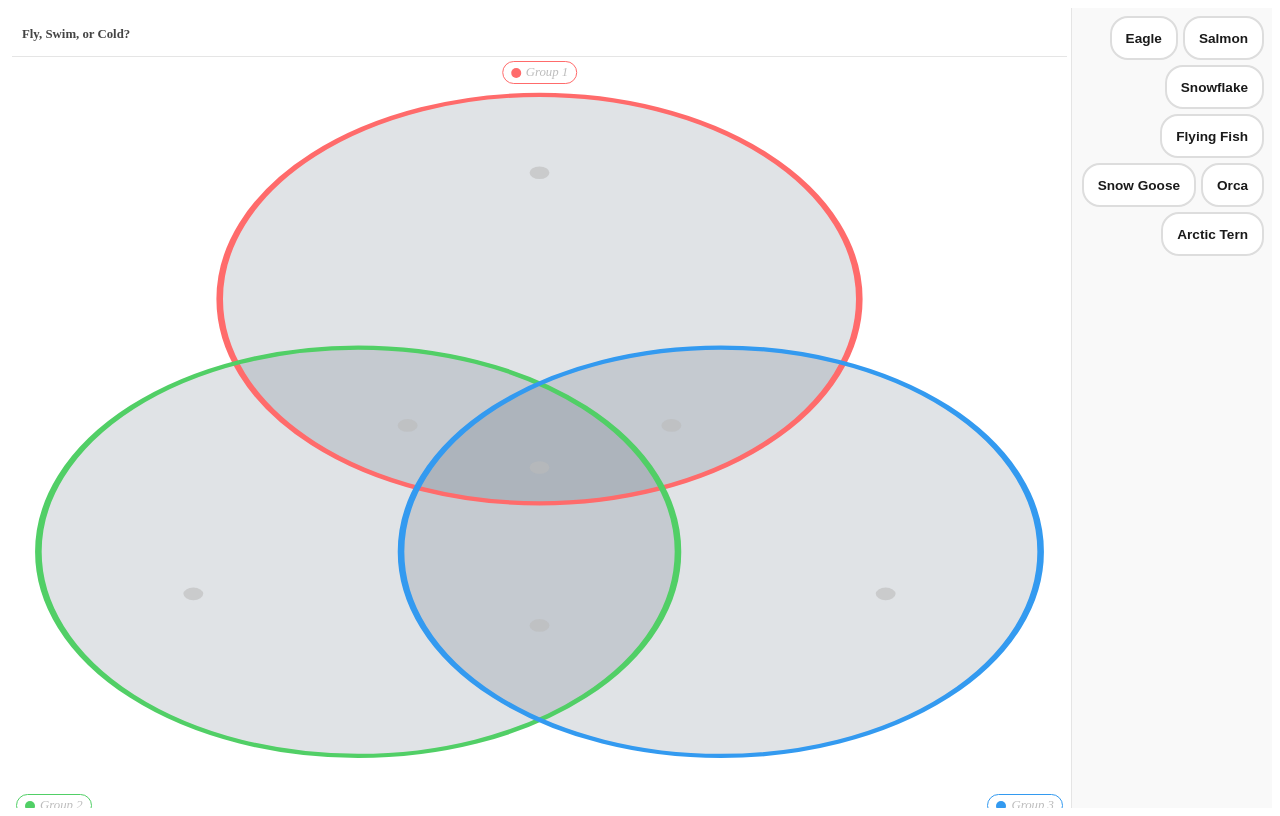
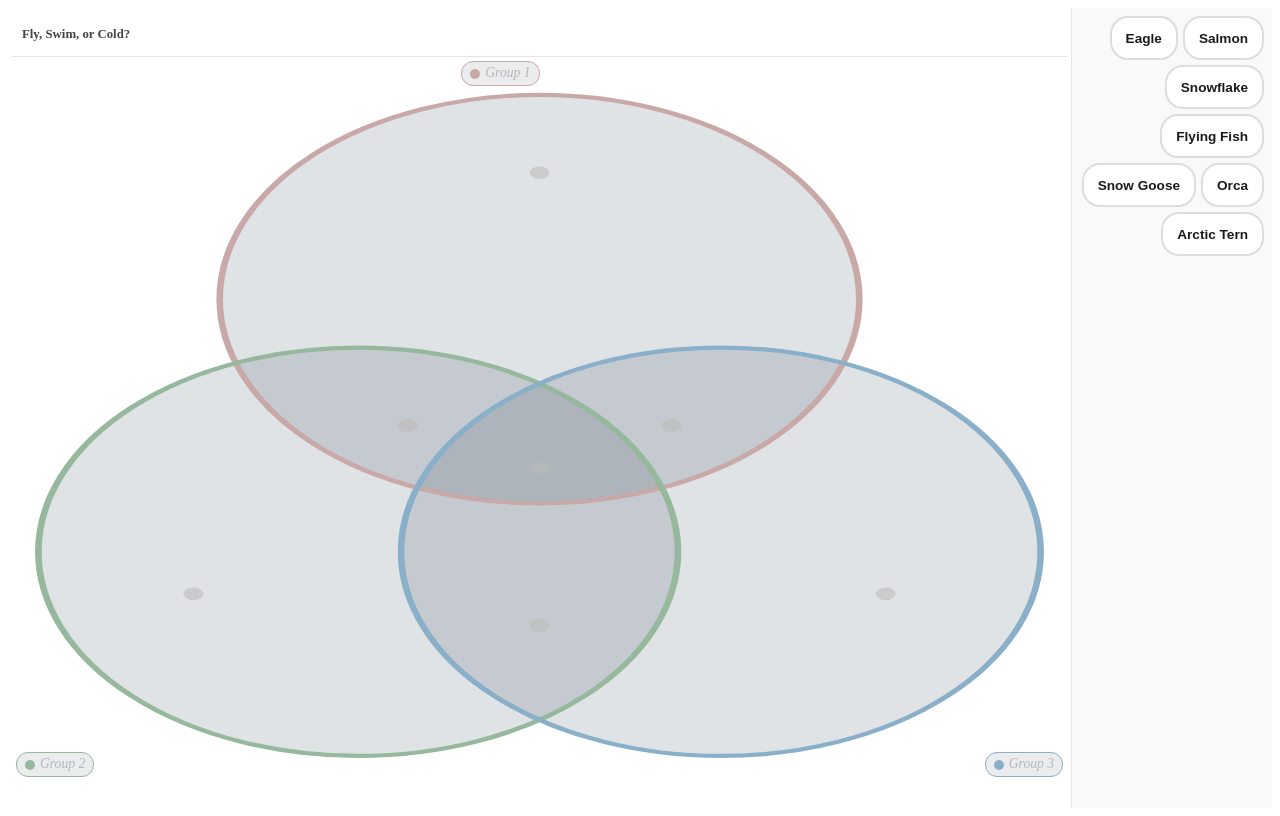
Before and after one commit to robideaux/VennItToWinIt, a React (Vite) app: page / in a window 1280 px wide. Both pictures are taken after a click on the button "Fly, Swim, or Cold?". Built offline with nearby package versions, Linux system fonts and the light colour scheme; the HTML template or start-up script is replaced by a standard one.

Commit message:
Group label placements and colors.

```diff
--- a/src/components/CircleLabels.jsx
+++ b/src/components/CircleLabels.jsx
@@ -1,21 +1,23 @@
 import styles from './CircleLabels.module.css'
 
 const CIRCLE_META = {
-  '1': { color: '#ff6b6b' },
-  '2': { color: '#51cf66' },
-  '3': { color: '#339af0' },
+  '1': { color: '#ff6b6b', muted: '#c9a8a8' },
+  '2': { color: '#51cf66', muted: '#96b89c' },
+  '3': { color: '#339af0', muted: '#8aafc9' },
 }
 
 export default function CircleLabel({ circleId, revealedCircles }) {
   const revealed = revealedCircles.find(r => r.circleId === circleId)
-  const { color } = CIRCLE_META[circleId]
+  const { color, muted } = CIRCLE_META[circleId]
+  const activeColor = revealed ? color : muted
+  const chipBg = revealed ? 'rgba(255,255,255,0.9)' : 'rgba(173,181,189,0.25)'
 
   return (
-    <div className={`${styles.chip} ${styles[`circle${circleId}`]}`} style={{ borderColor: color }}>
-      <span
-        className={styles.dot}
-        style={{ background: color }}
-      />
+    <div
+      className={`${styles.chip} ${styles[`circle${circleId}`]}`}
+      style={{ borderColor: activeColor, background: chipBg }}
+    >
+      <span className={styles.dot} style={{ background: activeColor }} />
       <span className={`${styles.label} ${revealed ? styles.revealed : styles.placeholder}`}>
         {revealed ? revealed.name : `Group ${circleId}`}
       </span>
--- a/src/components/CircleLabels.module.css
+++ b/src/components/CircleLabels.module.css
@@ -2,10 +2,10 @@
 .chip {
   position: absolute;
   display: flex;
-  align-items: center;
+  align-items: flex-start;
   gap: 5px;
   padding: 3px 8px;
-  background: rgba(255, 255, 255, 0.9);
+  max-width: 120px;
   border: 1.5px solid;
   border-radius: 12px;
   pointer-events: none;
@@ -15,17 +15,20 @@
 /* ── Portrait positioning ── */
 .circle1 {
   top: 4px;
+  right: 50%;
+  /*
   left: 50%;
   transform: translateX(-50%);
+  */
 }
 
 .circle2 {
-  bottom: 5%;
+  bottom: 10%;
   left: 4px;
 }
 
 .circle3 {
-  bottom: 5%;
+  bottom: 10%;
   right: 4px;
 }
 
@@ -35,21 +38,24 @@
   height: 10px;
   border-radius: 50%;
   flex-shrink: 0;
+  align-self: center;
 }
 
 .label {
-  font-size: 0.8rem;
   color: #999;
-  white-space: nowrap;
+  white-space: normal;
+  line-height: 1.25;
   transition: color 0.3s, font-weight 0.3s;
 }
 
 .placeholder {
+  font-size: 0.85rem;
   font-style: italic;
   opacity: 0.65;
 }
 
 .revealed {
+  font-size: 1rem;
   font-weight: 700;
   color: #1a1a1a;
 }
--- a/src/components/VennDiagram.jsx
+++ b/src/components/VennDiagram.jsx
@@ -5,9 +5,9 @@ const VB_W = 320
 const VB_H = 380
 
 const CIRCLES = [
-  { id: '1', cx: 160, cy: 115, r: 97, color: '#ff6b6b' },
-  { id: '2', cx: 105, cy: 235, r: 97, color: '#51cf66' },
-  { id: '3', cx: 215, cy: 235, r: 97, color: '#339af0' },
+  { id: '1', cx: 160, cy: 115, r: 97, color: '#ff6b6b', muted: '#c9a8a8' },
+  { id: '2', cx: 105, cy: 235, r: 97, color: '#51cf66', muted: '#96b89c' },
+  { id: '3', cx: 215, cy: 235, r: 97, color: '#339af0', muted: '#8aafc9' },
 ]
 
 const CENTROIDS = {
@@ -129,13 +129,13 @@ export default function VennDiagram({
         ))}
       </g>
 
-      {/* ── Always-colored circle outlines (outside blend group) ── */}
+      {/* ── Circle outlines — muted until revealed ── */}
       {CIRCLES.map(c => (
         <circle
           key={`stroke-${c.id}`}
           cx={c.cx} cy={c.cy} r={c.r}
           fill="none"
-          stroke={c.color}
+          stroke={revealMap[c.id] ? c.color : c.muted}
           strokeWidth={2}
         />
       ))}
@@ -145,9 +145,10 @@ export default function VennDiagram({
         const { cx, cy } = CENTROIDS[regionKey]
         const termId    = placements[regionKey]
         const term      = termId ? puzzle.terms.find(t => t.id === termId) : null
-        const isSource  = selectedTermId != null && regionKey === selectedRegionKey
-        const isTarget  = selectedTermId != null && !isSource && validTargets.includes(regionKey)
-        const isCallout = CALLOUT_REGIONS.has(regionKey)
+        const isSource   = selectedTermId != null && regionKey === selectedRegionKey
+        const isTarget   = selectedTermId != null && !isSource && validTargets.includes(regionKey)
+        const isInactive = selectedTermId != null && !isSource && !isTarget
+        const isCallout  = CALLOUT_REGIONS.has(regionKey)
 
         // Dot / line color for callout regions
         const accentColor = isSource ? COL_SOURCE : (isTarget && term) ? COL_TARGET : null
@@ -185,6 +186,7 @@ export default function VennDiagram({
                     label={term.label}
                     isSource={isSource}
                     isTarget={isTarget}
+                    isInactive={isInactive}
                   />
                 </>
               ) : (
@@ -192,7 +194,7 @@ export default function VennDiagram({
               )
             ) : (
               term
-                ? <TermLabel cx={cx} cy={cy} label={term.label} isSource={isSource} isTarget={isTarget} />
+                ? <TermLabel cx={cx} cy={cy} label={term.label} isSource={isSource} isTarget={isTarget} isInactive={isInactive} />
                 : <circle cx={cx} cy={cy} r={3} fill="#bbb" opacity={0.6} />
             )}
 
@@ -213,15 +215,15 @@ export default function VennDiagram({
   )
 }
 
-function TermLabel({ cx, cy, label, isSource, isTarget }) {
+function TermLabel({ cx, cy, label, isSource, isTarget, isInactive }) {
   const words   = label.split(' ')
   const twoLine = words.length > 1
   const bgW     = 70
   const bgH     = twoLine ? 36 : 24
 
-  const borderColor = isSource ? COL_SOURCE : isTarget ? COL_TARGET : '#ccc'
-  const fillColor   = isSource ? COL_SOURCE_BG : isTarget ? COL_TARGET_BG : 'rgba(255,255,255,0.92)'
-  const textColor   = isSource ? '#7d5a00' : isTarget ? COL_TARGET : '#1a1a1a'
+  const borderColor = isSource ? COL_SOURCE : isTarget ? COL_TARGET : isInactive ? '#bbb' : '#ccc'
+  const fillColor   = isSource ? COL_SOURCE_BG : isTarget ? COL_TARGET_BG : isInactive ? '#dadde0' : 'rgba(255,255,255,0.92)'
+  const textColor   = isSource ? '#7d5a00' : isTarget ? COL_TARGET : isInactive ? '#999' : '#1a1a1a'
   const strokeWidth = (isSource || isTarget) ? 2 : 1
 
   return (
```
